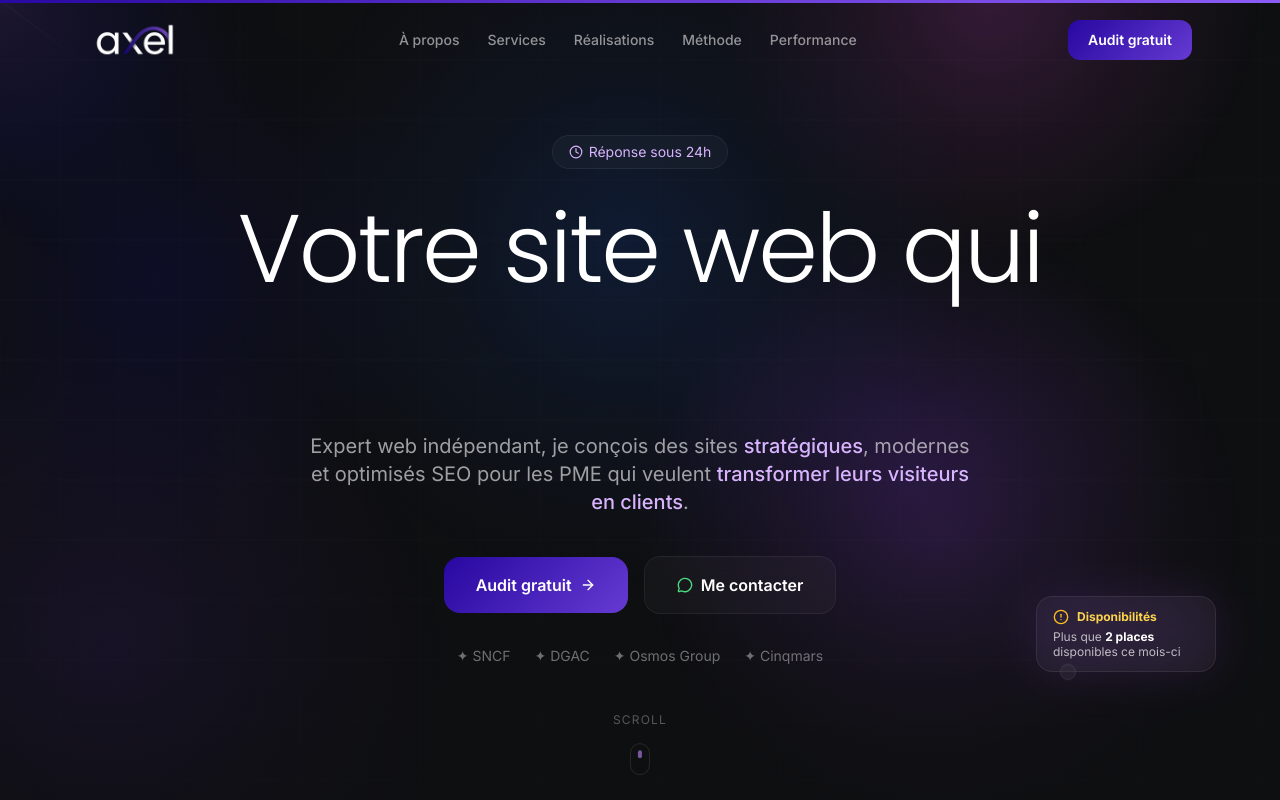
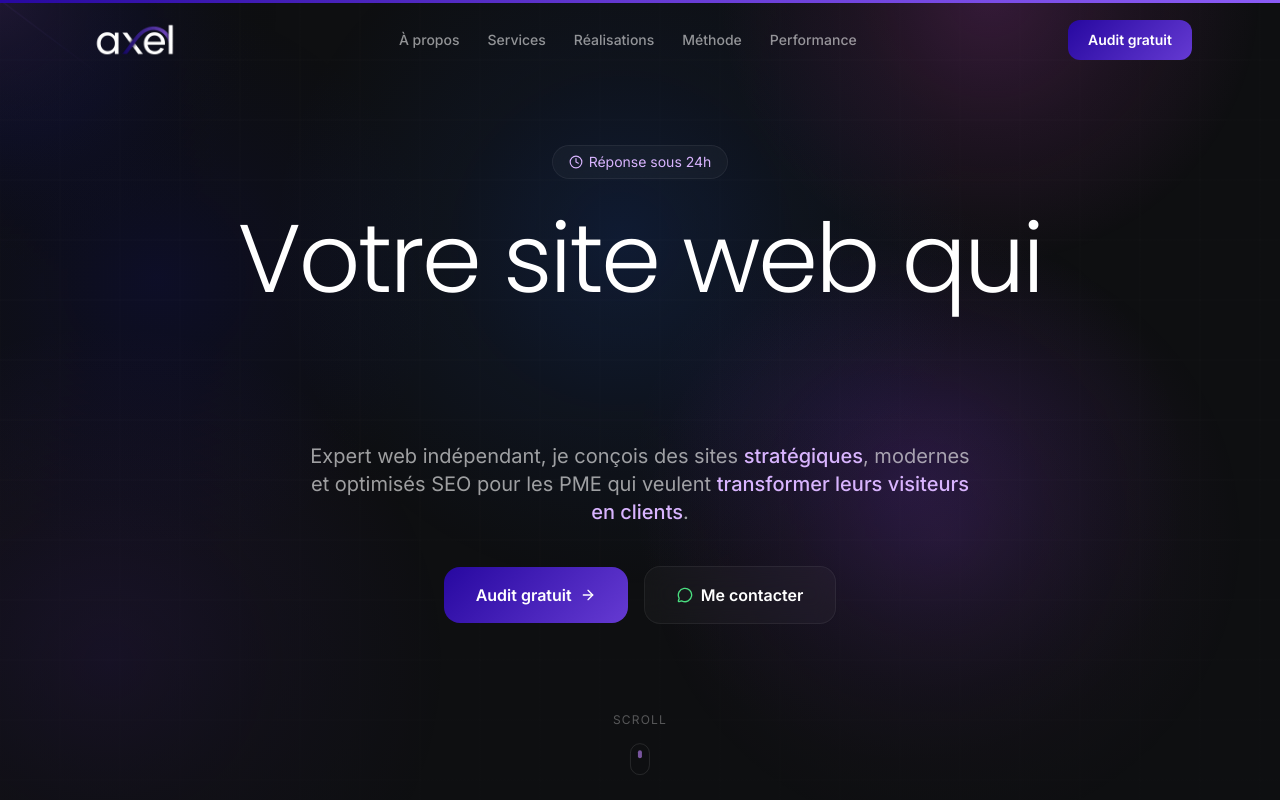
Before and after one commit to code-inspace/AxelMagic, a React (Vite) app: page / in a window 1280 px wide. Shown: the top 800 px of the page. Built offline with nearby package versions, Linux system fonts and the light colour scheme.

Commit message:
update hero remove companies

```diff
--- a/src/components/sections/Hero.tsx
+++ b/src/components/sections/Hero.tsx
@@ -1,6 +1,6 @@
 import { useEffect, useRef, useState } from "react";
 import { motion } from "framer-motion";
-import { Phone, MessageCircle, ArrowRight, Clock, AlertCircle } from "lucide-react";
+import { Phone, MessageCircle, ArrowRight, Clock } from "lucide-react";
 import { AuroraText } from "@/components/magicui/aurora-text";
 import { WordRotate } from "@/components/magicui/word-rotate";
 
@@ -261,44 +261,7 @@ export function Hero() {
           </a>
         </motion.div>
 
-        {/* Social proof / stats */}
-        <motion.div
-          initial={{ opacity: 0 }}
-          animate={{ opacity: 1 }}
-          transition={{ delay: 0.8, duration: 0.8 }}
-          className="flex items-center justify-center gap-6 text-sm text-white/40"
-        >
-          <span>✦ SNCF</span>
-          <span>✦ DGAC</span>
-          <span>✦ Osmos Group</span>
-          <span>✦ Cinqmars</span>
-        </motion.div>
       </div>
-
-      {/* Floating bubble "places disponibles" */}
-      <motion.div
-        initial={{ opacity: 0, scale: 0.8, x: 20 }}
-        animate={{ opacity: 1, scale: 1, x: 0 }}
-        transition={{ delay: 1.2, duration: 0.5, type: "spring", bounce: 0.4 }}
-        className="absolute bottom-32 right-8 sm:right-16 z-20"
-      >
-        <div className="relative">
-          <div className="absolute inset-0 rounded-2xl bg-purple-500/20 blur-xl animate-pulse-slow" />
-          <div className="relative glass-card border border-purple-500/30 px-4 py-3 max-w-[180px]">
-            <div className="flex items-center gap-2 mb-1">
-              <AlertCircle className="w-4 h-4 text-amber-400 shrink-0" />
-              <span className="text-xs font-bold text-amber-300">Disponibilités</span>
-            </div>
-            <p className="text-xs text-white/70 leading-tight">
-              Plus que{" "}
-              <span className="font-bold text-white">2 places</span>{" "}
-              disponibles ce mois-ci
-            </p>
-          </div>
-          {/* Bubble tail */}
-          <div className="absolute -bottom-2 left-6 w-4 h-4 glass-card border-l border-b border-purple-500/30 rotate-45" />
-        </div>
-      </motion.div>
 
       {/* Scroll indicator */}
       <motion.div
```
